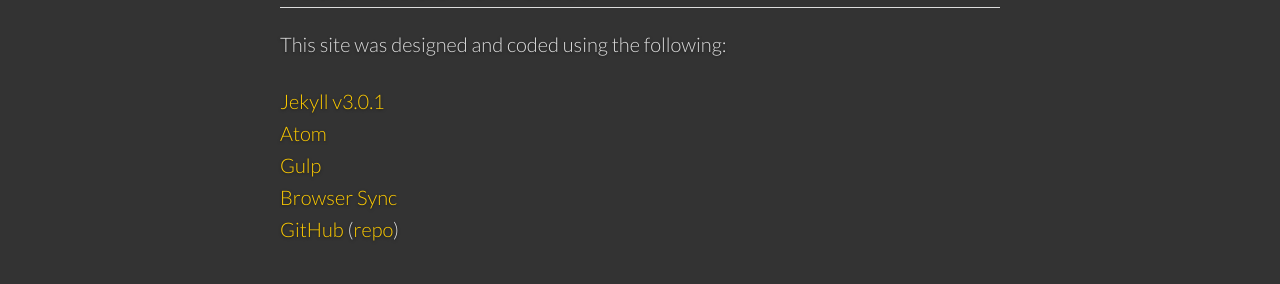
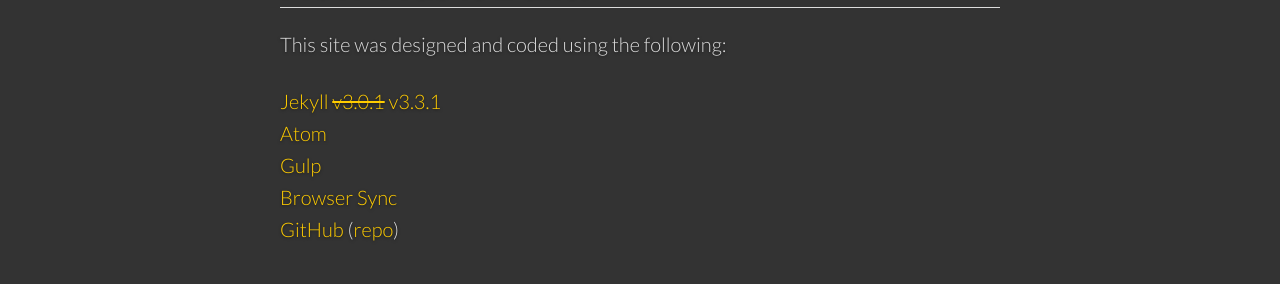
Before and after one commit to jekyllweekly/jekyllweekly.github.io, a Jekyll site: the page built from _pages/about.md, in a window 1280 px wide. Shown: the part 971-1255 px from the top of the page. Built offline with Jekyll 4.4.1, drawn with Linux system fonts in a browser that asks for light colours; nearby versions of some CDN libraries; comment, search, counter and statistics services are not loaded.

Commit message:
Updated Jekyll version

```diff
--- a/_pages/about.md
+++ b/_pages/about.md
@@ -23,7 +23,7 @@
 
 This site was designed and coded using the following:
 
-[Jekyll v3.0.1](https://github.com/jekyll/jekyll) \\
+[Jekyll ~~v3.0.1~~ v3.3.1](https://github.com/jekyll/jekyll) \\
 [Atom](https://atom.io/) \\
 [Gulp](http://gulpjs.com/) \\
 [Browser Sync](https://browsersync.io/) \\
```
